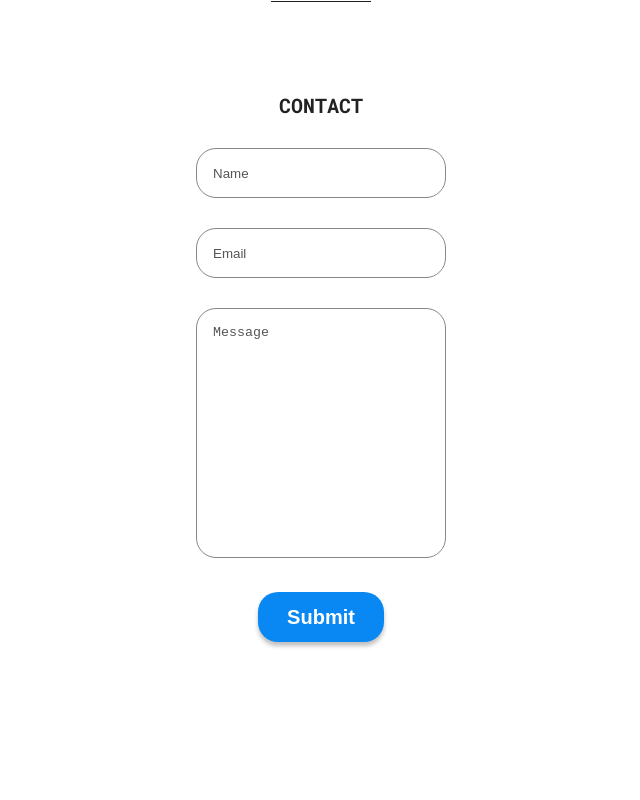
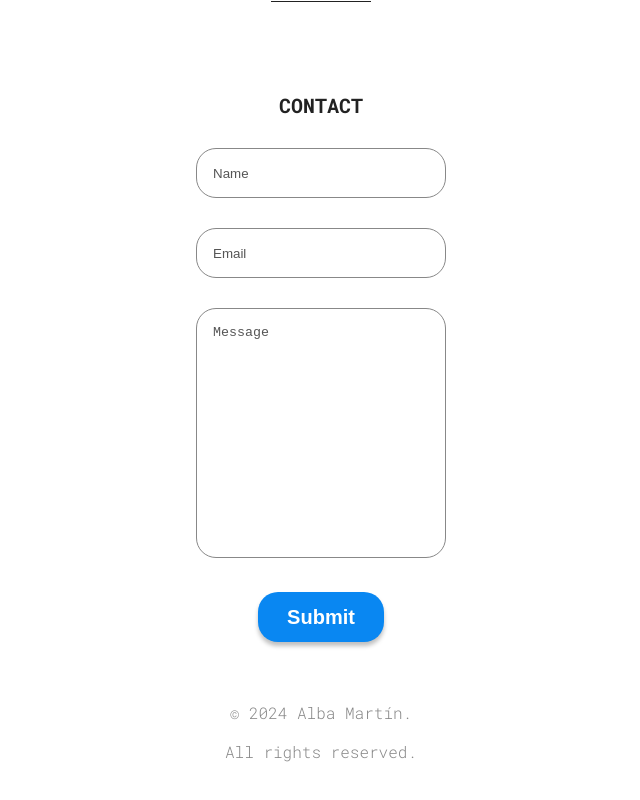
Before and after one commit to albams5/portfolio, a React (Vite) app: page / in a window 1280 px wide. Shown: the part 3626-4426 px from the top of the page, without its empty margins (319-959 px from the left). Before the commit the page ends 4328 px from the top, so only its background shows below. Built offline with nearby package versions, Linux system fonts and the light colour scheme.

Commit message:
feat: footer added.

```diff
--- a/src/App.tsx
+++ b/src/App.tsx
@@ -1,5 +1,6 @@
 import './App.css'
 import { Contact } from './sections/Contact/Contact';
+import { Footer } from './sections/Footer/Footer';
 import { Hero } from './sections/Hero/Hero';
 import { Projects } from './sections/Projects/Projects';
 import { Skills } from './sections/Skills/Skills';
@@ -10,6 +11,7 @@
   <Projects/>
   <Skills/>
   <Contact />
+  <Footer />
   </>
 }
 
--- /dev/null
+++ b/src/sections/Footer/Footer.tsx
@@ -0,0 +1,10 @@
+import styles from './FooterStyles.module.css'
+export const Footer = () => {
+  return (
+    <section id="footer" className={styles.container}>
+        <p>&copy; 2024 Alba Martín.</p>
+        <br/>
+        <p>All rights reserved.</p>
+    </section>
+  )
+}
--- /dev/null
+++ b/src/sections/Footer/FooterStyles.module.css
@@ -0,0 +1,7 @@
+.container{
+    text-align: center;
+    p{
+        font-size: 16px;
+        color: var(--footer-text-color)
+    }
+}
```
